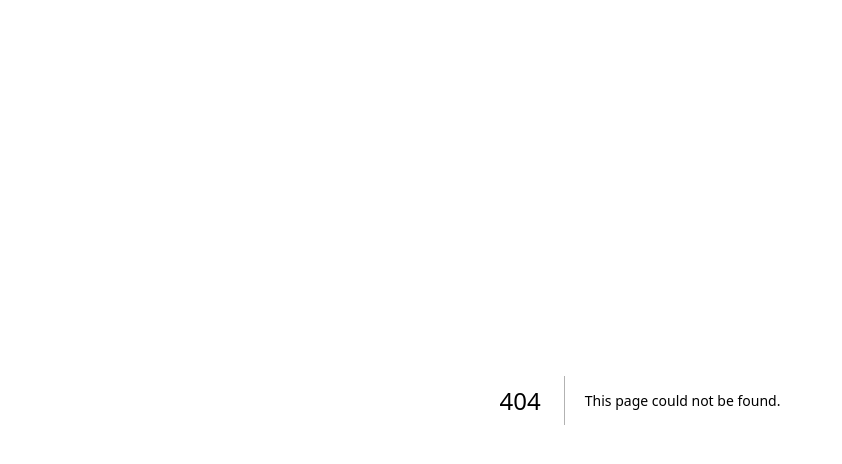
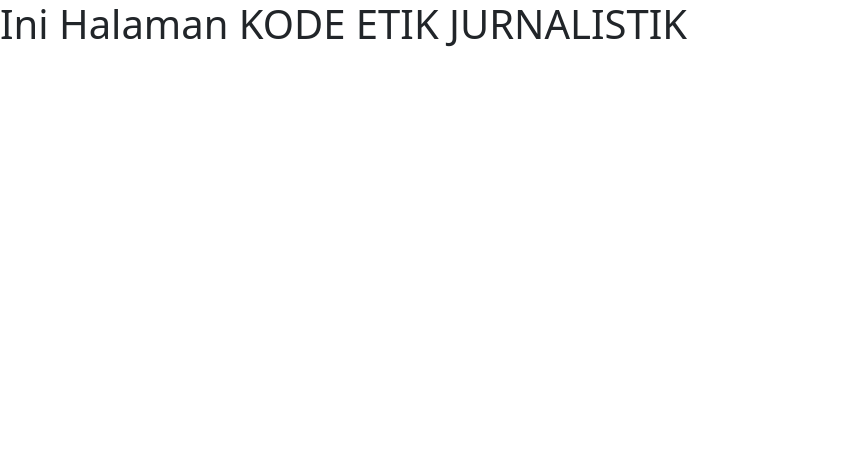
Before and after one commit to rezalyonk/web-medfor, a Next.js app: page /kode-etik-jurnalistik in a window 1280 px wide. Before the commit this address had no page. Shown: the top 464 px of the page, without its empty margins (0-842 px from the left). Built offline with nearby package versions, Linux system fonts and the light colour scheme.

Commit message:
add file kode etik jurnalis

```diff
--- /dev/null
+++ b/pages/kode-etik-jurnalistik/index.js
@@ -0,0 +1,9 @@
+import React from "react";
+
+export default function index() {
+  return (
+    <div>
+      <h1> Ini Halaman KODE ETIK JURNALISTIK </h1>
+    </div>
+  );
+}
```
